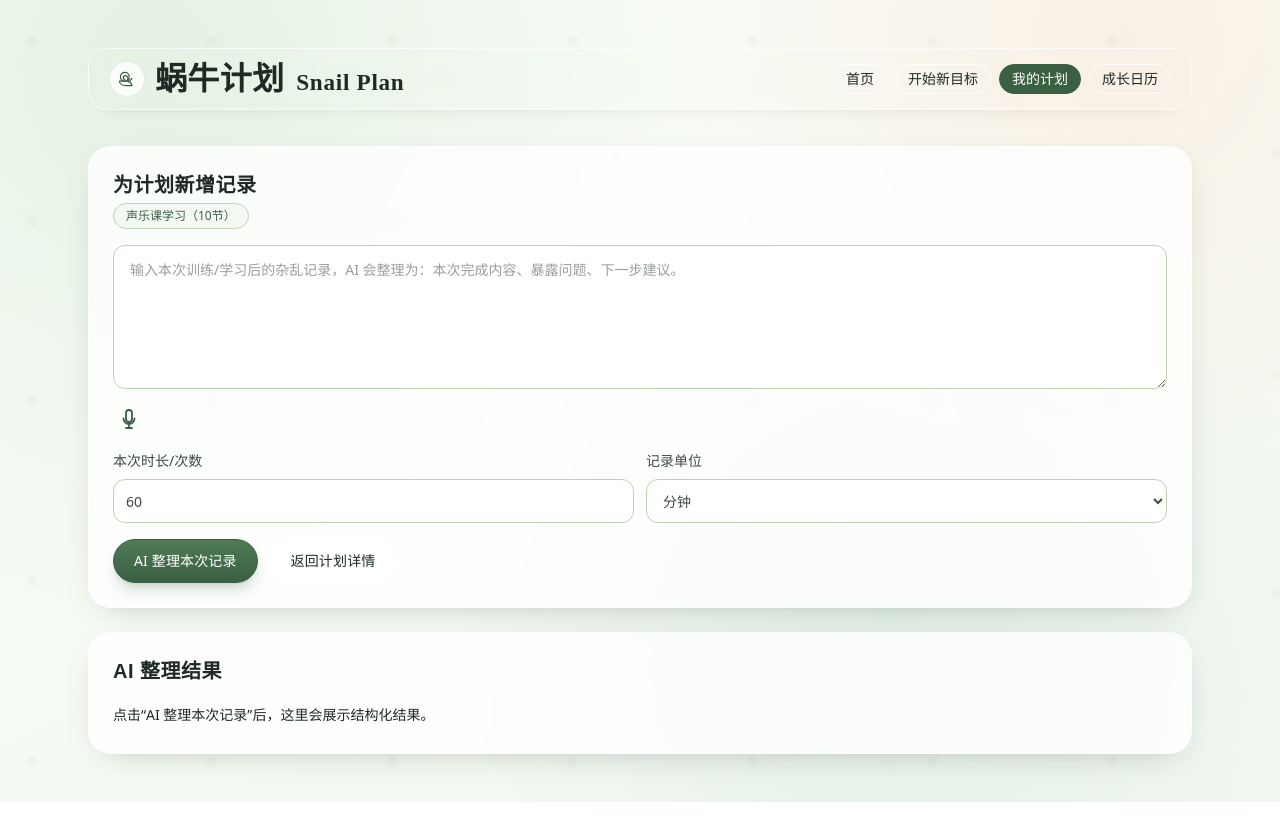
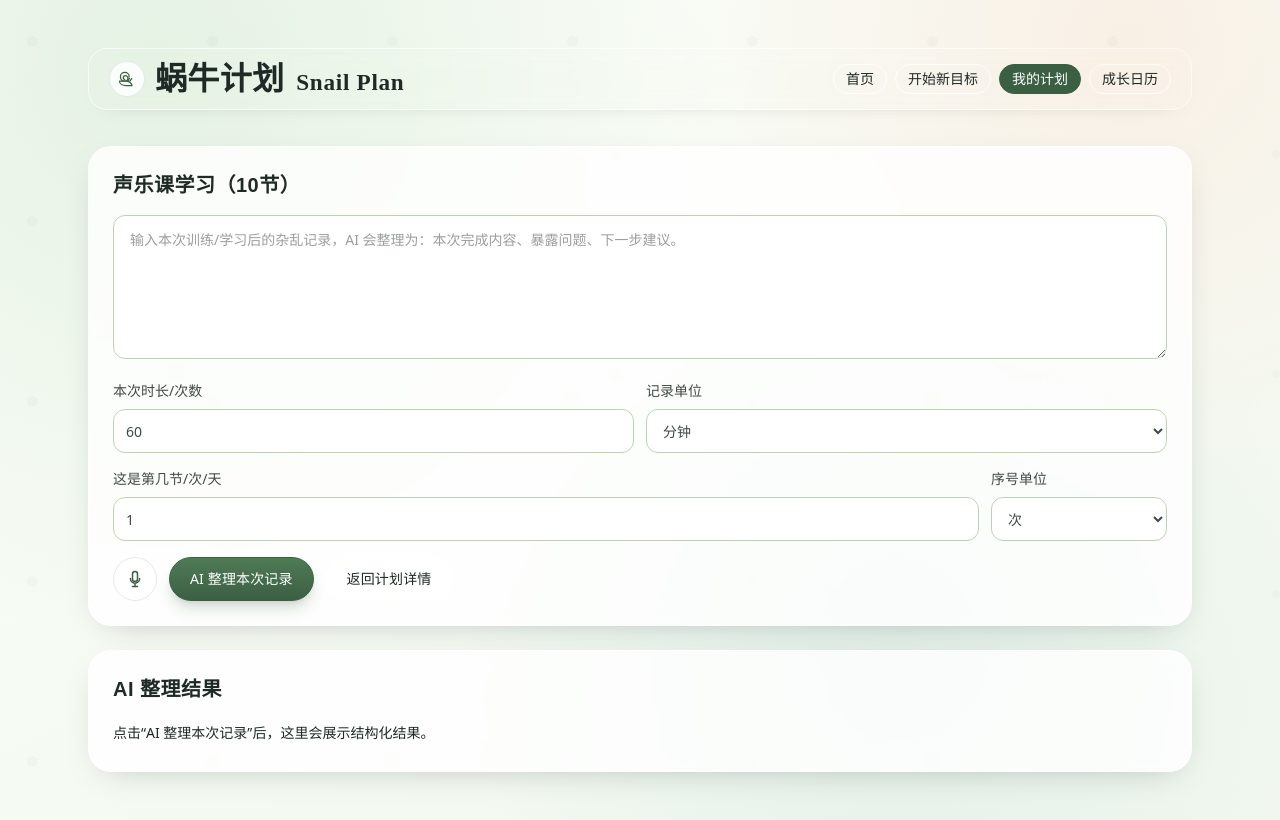
Before and after one commit to janetzheng1998/Snail-plan, a Next.js app: page /plans/voice-lesson-10/records/new in a window 1280 px wide. Built offline with nearby package versions, Linux system fonts and the light colour scheme.

Commit message:
ui: refine add-record hierarchy and add session index field

```diff
--- a/src/components/plans/add-record-form.tsx
+++ b/src/components/plans/add-record-form.tsx
@@ -5,7 +5,6 @@ import { useEffect, useRef, useState } from "react";
 import { useRouter } from "next/navigation";
 import { Button, buttonClasses } from "@/components/ui/button";
 import { Card, CardText, CardTitle } from "@/components/ui/card";
-import { Tag } from "@/components/ui/tag";
 import { TextArea } from "@/components/ui/text-area";
 import {
   getLocalRecordsByPlanId,
@@ -19,6 +18,9 @@ type AddRecordFormProps = {
   planTitle: string;
   planDetailPath?: string;
 };
+
+const sessionUnits = ["节", "次", "天"] as const;
+type SessionUnit = (typeof sessionUnits)[number];
 
 type BrowserSpeechRecognitionConstructor = new () => BrowserSpeechRecognition;
 
@@ -56,7 +58,8 @@ declare global {
 function buildLocalPreview(
   rawText: string,
   durationValue: number,
-  durationUnit: (typeof recordUnits)[number]
+  durationUnit: (typeof recordUnits)[number],
+  sessionLabel?: string
 ): LocalOrganizedRecord {
   const sentences = rawText
     .replace(/\s+/g, " ")
@@ -65,10 +68,11 @@ function buildLocalPreview(
     .filter(Boolean);
   const shortText = rawText.length > 44 ? `${rawText.slice(0, 44)}...` : rawText;
   const issueSentence = sentences.find((item) => /(慢|卡|分心|问题|不足|紧张|疲劳|不稳)/.test(item));
+  const sessionPrefix = sessionLabel ? `${sessionLabel}，` : "";
 
   return {
-    summary: `完成 ${durationValue}${durationUnit} 的记录，核心片段：${shortText}`,
-    completedContent: `完成 ${durationValue}${durationUnit} 的训练/学习，重点记录：${shortText}`,
+    summary: `${sessionPrefix}完成 ${durationValue}${durationUnit} 的记录，核心片段：${shortText}`,
+    completedContent: `${sessionPrefix}完成 ${durationValue}${durationUnit} 的训练/学习，重点记录：${shortText}`,
     issues: issueSentence
       ? [issueSentence]
       : ["本次记录未明确提到阻碍点，建议下次补充“最卡的一步”。"],
@@ -79,6 +83,24 @@ function buildLocalPreview(
         : "结束后立刻写下 3 行复盘：完成了什么、卡在哪里、下一步做什么。"
     ]
   };
+}
+
+function parsePositiveInteger(input: string): number | undefined {
+  if (!input.trim()) {
+    return undefined;
+  }
+
+  const parsed = Number(input);
+  if (!Number.isFinite(parsed) || parsed <= 0) {
+    return undefined;
+  }
+
+  return Math.floor(parsed);
+}
+
+function formatSessionLabel(sessionIndexInput: string, sessionUnit: SessionUnit): string {
+  const sessionIndex = parsePositiveInteger(sessionIndexInput);
+  return sessionIndex ? `第${sessionIndex}${sessionUnit}` : "";
 }
 
 function readStringArray(value: unknown): string[] {
@@ -129,6 +151,8 @@ export function AddRecordForm({ planId, planTitle, planDetailPath }: AddRecordFo
   const [rawInput, setRawInput] = useState("");
   const [durationValue, setDurationValue] = useState(60);
   const [durationUnit, setDurationUnit] = useState<(typeof recordUnits)[number]>("分钟");
+  const [sessionIndexInput, setSessionIndexInput] = useState("1");
+  const [sessionUnit, setSessionUnit] = useState<SessionUnit>("次");
   const [organizedPreview, setOrganizedPreview] = useState<LocalOrganizedRecord | null>(null);
   const [generated, setGenerated] = useState(false);
   const [organizing, setOrganizing] = useState(false);
@@ -274,7 +298,13 @@ export function AddRecordForm({ planId, planTitle, planDetailPath }: AddRecordFo
 
   const onOrganize = async () => {
     const normalizedRawInput = rawInput.trim() || fallbackRawText;
-    const localFallback = buildLocalPreview(normalizedRawInput, durationValue, durationUnit);
+    const sessionLabel = formatSessionLabel(sessionIndexInput, sessionUnit);
+    const localFallback = buildLocalPreview(
+      normalizedRawInput,
+      durationValue,
+      durationUnit,
+      sessionLabel || undefined
+    );
 
     if (!rawInput.trim()) {
       setRawInput(fallbackRawText);
@@ -293,6 +323,7 @@ export function AddRecordForm({ planId, planTitle, planDetailPath }: AddRecordFo
         body: JSON.stringify({
           text: normalizedRawInput,
           planTitle,
+          sessionLabel: sessionLabel || undefined,
           durationValue,
           durationUnit
         })
@@ -333,6 +364,9 @@ export function AddRecordForm({ planId, planTitle, planDetailPath }: AddRecordFo
       .toISOString()
       .slice(0, 10);
 
+    const sessionIndex = parsePositiveInteger(sessionIndexInput);
+    const sessionLabel = sessionIndex ? `第${sessionIndex}${sessionUnit}` : "";
+
     try {
       const savedRecord = saveLocalRecord({
         planId,
@@ -340,9 +374,16 @@ export function AddRecordForm({ planId, planTitle, planDetailPath }: AddRecordFo
         rawText: rawInput.trim() || fallbackRawText,
         durationValue,
         durationUnit,
+        sessionIndex,
+        sessionUnit: sessionIndex ? sessionUnit : undefined,
         organized:
           organizedPreview ??
-          buildLocalPreview(rawInput.trim() || fallbackRawText, durationValue, durationUnit)
+          buildLocalPreview(
+            rawInput.trim() || fallbackRawText,
+            durationValue,
+            durationUnit,
+            sessionLabel || undefined
+          )
       });
       const savedInStorage = getLocalRecordsByPlanId(planId).some((item) => item.id === savedRecord.id);
 
@@ -371,59 +412,14 @@ export function AddRecordForm({ planId, planTitle, planDetailPath }: AddRecordFo
   return (
     <div className="space-y-6">
       <Card className="space-y-4">
-        <div className="space-y-1">
-          <CardTitle className="text-xl">为计划新增记录</CardTitle>
-          <Tag className="border-moss-200 bg-moss-50 text-moss-700">{planTitle}</Tag>
-        </div>
+        <CardTitle className="text-xl">{planTitle.trim() || "为计划新增记录"}</CardTitle>
 
-        <div className="space-y-2">
+        <div className="space-y-3">
           <TextArea
             value={rawInput}
             onChange={(event) => setRawInput(event.target.value)}
             placeholder="输入本次训练/学习后的杂乱记录，AI 会整理为：本次完成内容、暴露问题、下一步建议。"
           />
-
-          <div className="flex items-center gap-2">
-            <button
-              type="button"
-              onClick={toggleSpeechRecognition}
-              className="inline-flex h-8 w-8 items-center justify-center border-0 bg-transparent p-0 text-moss-700 transition-colors hover:text-moss-800 focus-visible:outline-none focus-visible:ring-2 focus-visible:ring-moss-300 focus-visible:ring-offset-2 focus-visible:ring-offset-transparent"
-              aria-label={recognizing ? "停止语音识别" : "开始语音识别"}
-              title={recognizing ? "停止语音识别" : "开始语音识别"}
-            >
-              <svg
-                viewBox="0 0 24 24"
-                aria-hidden="true"
-                className={recognizing ? "h-6 w-6 text-red-500" : "h-6 w-6"}
-                fill="none"
-                xmlns="http://www.w3.org/2000/svg"
-              >
-                <path
-                  d="M12 3a3 3 0 0 0-3 3v6a3 3 0 1 0 6 0V6a3 3 0 0 0-3-3Z"
-                  stroke="currentColor"
-                  strokeWidth="1.8"
-                  strokeLinecap="round"
-                  strokeLinejoin="round"
-                />
-                <path
-                  d="M6.5 11.5a5.5 5.5 0 0 0 11 0M12 17v4M9 21h6"
-                  stroke="currentColor"
-                  strokeWidth="1.8"
-                  strokeLinecap="round"
-                  strokeLinejoin="round"
-                />
-              </svg>
-            </button>
-
-            {speechStatus ? <p className="text-sm text-moss-700">{speechStatus}</p> : null}
-          </div>
-
-          {recognizing && interimTranscript ? (
-            <div className="rounded-xl border border-moss-200 bg-moss-50/70 px-3 py-2 text-sm text-ink-900/75">
-              实时识别：{interimTranscript}
-            </div>
-          ) : null}
-          {speechError ? <p className="text-sm text-red-600">{speechError}</p> : null}
         </div>
 
         <div className="grid gap-3 sm:grid-cols-2">
@@ -456,13 +452,91 @@ export function AddRecordForm({ planId, planTitle, planDetailPath }: AddRecordFo
           </label>
         </div>
 
-        <div className="flex flex-wrap gap-3">
+        <div className="grid gap-3 sm:grid-cols-[minmax(0,1fr)_11rem]">
+          <label className="space-y-2 text-sm text-ink-900/85">
+            <span className="block font-medium">这是第几节/次/天</span>
+            <input
+              type="number"
+              min={1}
+              step={1}
+              value={sessionIndexInput}
+              onChange={(event) => setSessionIndexInput(event.target.value)}
+              placeholder="例如 3"
+              className="h-11 w-full rounded-xl border border-moss-300 bg-white px-3 text-sm focus-visible:outline-none focus-visible:ring-2 focus-visible:ring-moss-300"
+            />
+          </label>
+
+          <label className="space-y-2 text-sm text-ink-900/85">
+            <span className="block font-medium">序号单位</span>
+            <select
+              value={sessionUnit}
+              onChange={(event) => setSessionUnit(event.target.value as SessionUnit)}
+              className="h-11 w-full rounded-xl border border-moss-300 bg-white px-3 text-sm focus-visible:outline-none focus-visible:ring-2 focus-visible:ring-moss-300"
+            >
+              {sessionUnits.map((item) => (
+                <option key={item} value={item}>
+                  {item}
+                </option>
+              ))}
+            </select>
+          </label>
+        </div>
+
+        <div className="space-y-2">
+          <div className="flex flex-wrap items-center gap-3">
+            <button
+              type="button"
+              onClick={toggleSpeechRecognition}
+              aria-label={recognizing ? "停止语音识别" : "开始语音识别"}
+              title={recognizing ? "停止语音识别" : "开始语音识别"}
+              className={[
+                "inline-flex h-11 w-11 items-center justify-center rounded-full border transition-all duration-200",
+                "focus-visible:outline-none focus-visible:ring-2 focus-visible:ring-moss-300 focus-visible:ring-offset-2 focus-visible:ring-offset-transparent",
+                "active:scale-[0.97]",
+                recognizing
+                  ? "animate-pulse border-red-200 bg-red-50 text-red-600 shadow-sm shadow-red-200/40"
+                  : "border-moss-200 bg-white/90 text-moss-700 hover:border-moss-400 hover:bg-moss-50"
+              ].join(" ")}
+            >
+              <svg
+                viewBox="0 0 24 24"
+                aria-hidden="true"
+                className="h-5 w-5"
+                fill="none"
+                xmlns="http://www.w3.org/2000/svg"
+              >
+                <path
+                  d="M12 3a3 3 0 0 0-3 3v6a3 3 0 1 0 6 0V6a3 3 0 0 0-3-3Z"
+                  stroke="currentColor"
+                  strokeWidth="1.8"
+                  strokeLinecap="round"
+                  strokeLinejoin="round"
+                />
+                <path
+                  d="M6.5 11.5a5.5 5.5 0 0 0 11 0M12 17v4M9 21h6"
+                  stroke="currentColor"
+                  strokeWidth="1.8"
+                  strokeLinecap="round"
+                  strokeLinejoin="round"
+                />
+              </svg>
+            </button>
+
             <Button type="button" onClick={onOrganize} disabled={organizing}>
               {organizing ? "AI 整理中..." : "AI 整理本次记录"}
             </Button>
             <Link href={resolvedPlanDetailPath} className={buttonClasses("ghost", "md")}>
               返回计划详情
             </Link>
+          </div>
+
+          {speechStatus ? <p className="text-sm text-moss-700">{speechStatus}</p> : null}
+          {recognizing && interimTranscript ? (
+            <div className="rounded-xl border border-moss-200 bg-moss-50/70 px-3 py-2 text-sm text-ink-900/75">
+              实时识别：{interimTranscript}
+            </div>
+          ) : null}
+          {speechError ? <p className="text-sm text-red-600">{speechError}</p> : null}
         </div>
       </Card>
 
@@ -497,7 +571,11 @@ export function AddRecordForm({ planId, planTitle, planDetailPath }: AddRecordFo
             </div>
 
             <div className="rounded-xl border border-moss-200 bg-moss-50/70 p-3 text-sm">
-              本次记录：{durationValue}
+              本次记录：
+              {formatSessionLabel(sessionIndexInput, sessionUnit)
+                ? `${formatSessionLabel(sessionIndexInput, sessionUnit)} · `
+                : ""}
+              {durationValue}
               {durationUnit}
             </div>
 
--- a/src/lib/local-records.ts
+++ b/src/lib/local-records.ts
@@ -10,6 +10,8 @@ export type LocalOrganizedRecord = {
   nextActions: string[];
 };
 
+export type LocalRecordSessionUnit = "节" | "次" | "天";
+
 export type LocalRecord = {
   id: string;
   planId: string;
@@ -18,6 +20,8 @@ export type LocalRecord = {
   organized: LocalOrganizedRecord;
   durationValue?: number;
   durationUnit?: RecordUnit;
+  sessionIndex?: number;
+  sessionUnit?: LocalRecordSessionUnit;
 };
 
 export type SaveLocalRecordInput = Omit<LocalRecord, "id"> & { id?: string };
```
Lines whose indentation alone changed are shown as unchanged.
